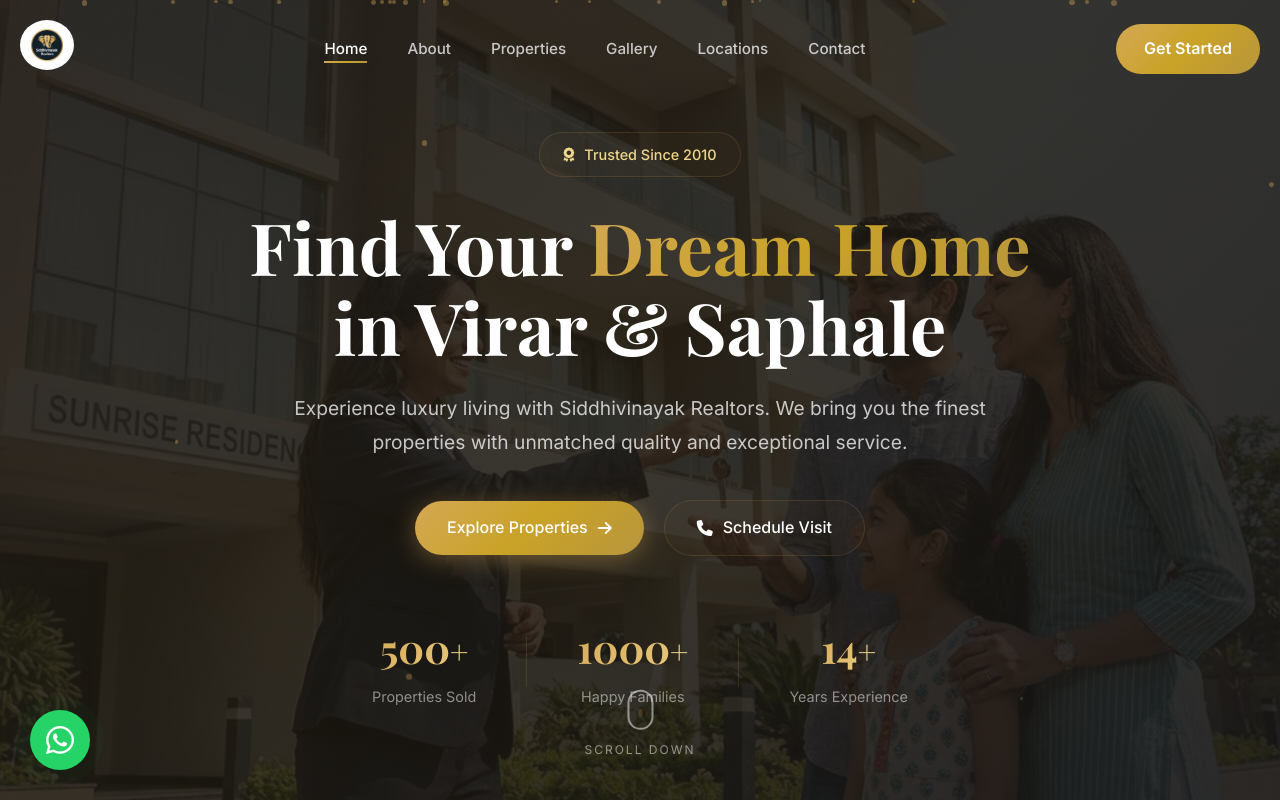
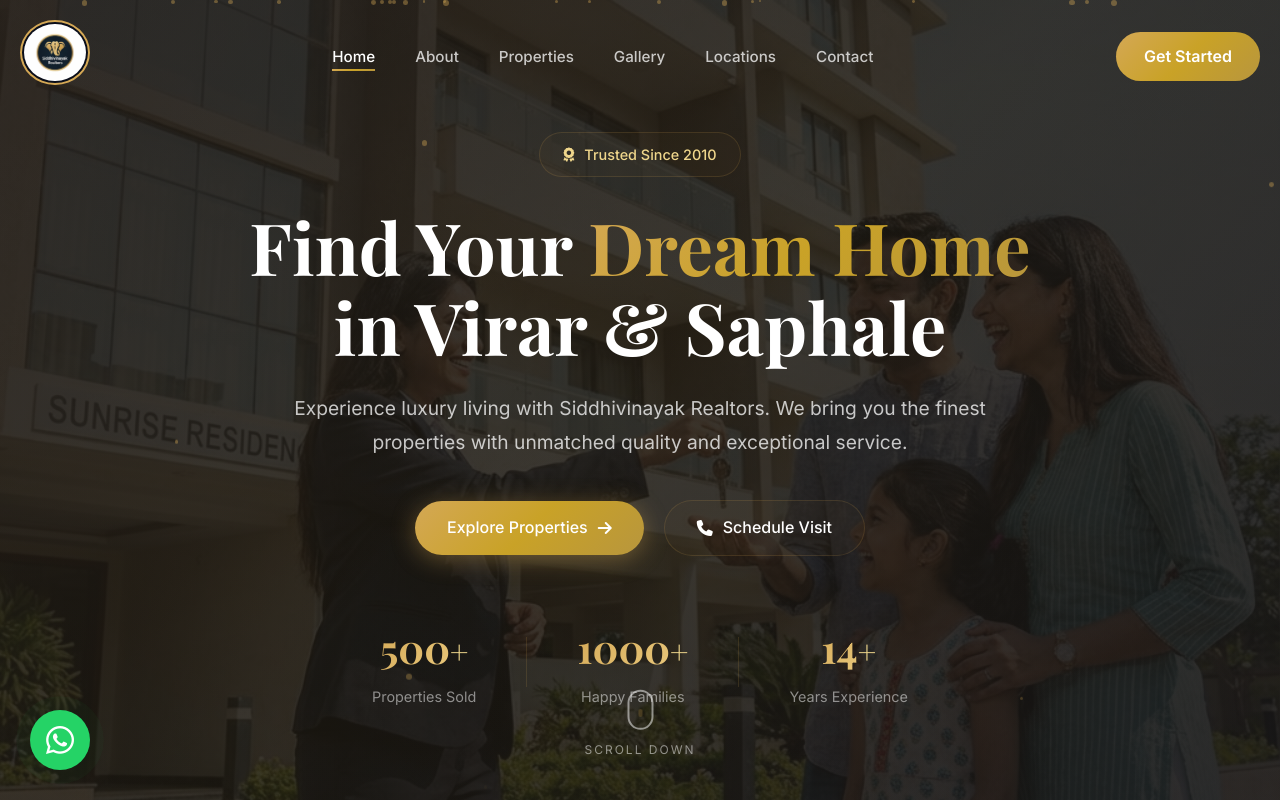
Before and after one commit to lalit1514/virarRealistate, a website: page index.html in a window 1280 px wide. Shown: the top 800 px of the page. Drawn offline with nearby package versions, Linux system fonts and the light colour scheme.

Commit message:
Increased navbar logo size and added subtle golden border

```diff
--- a/styles.css
+++ b/styles.css
@@ -260,8 +260,11 @@
 }
 
 .nav-logo img {
-    height: 50px;
+    height: 65px;
     border-radius: 50%;
+    border: 2px solid var(--primary);
+    padding: 2px;
+    background: var(--bg-dark);
 }
 
 .nav-menu {
```
